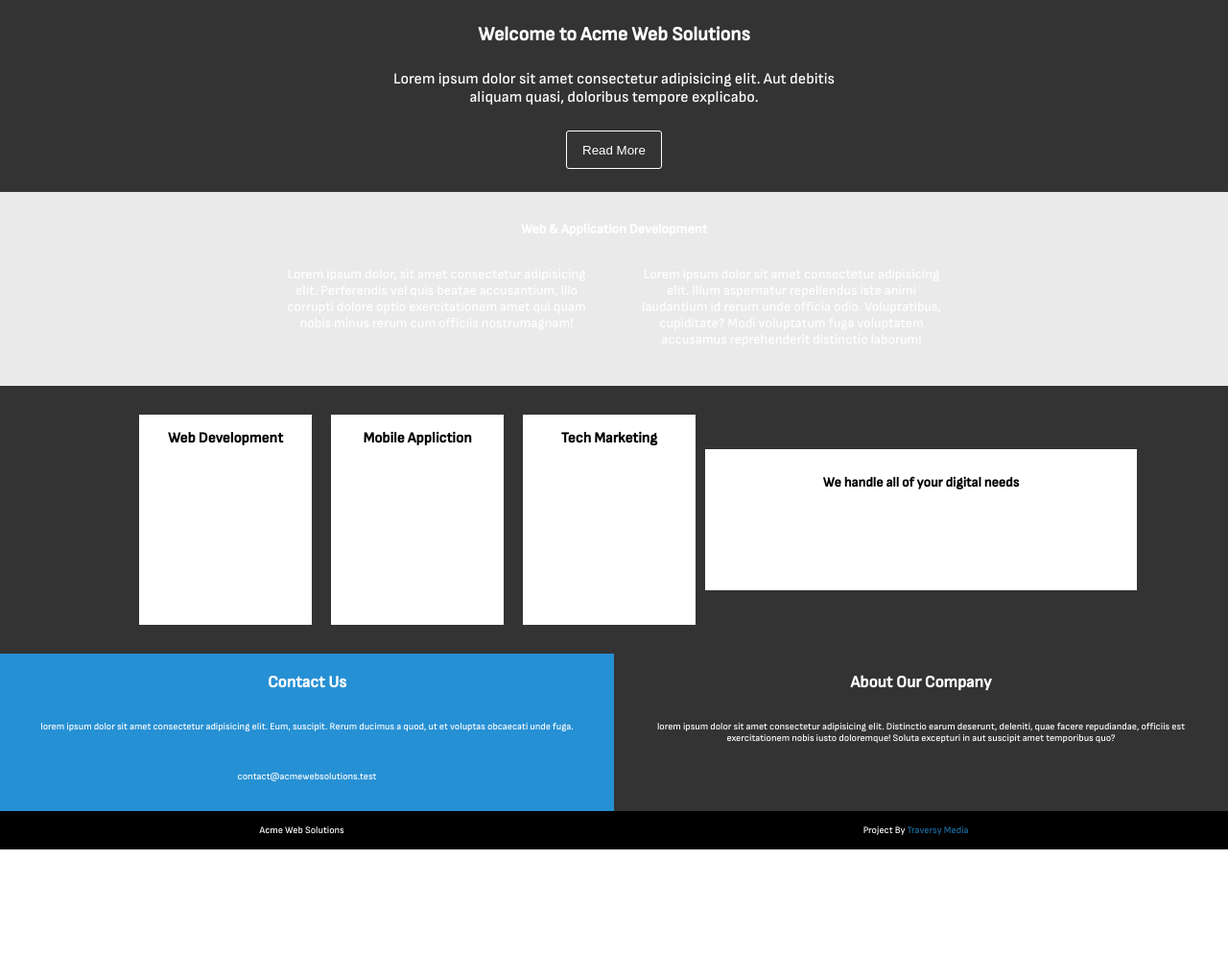
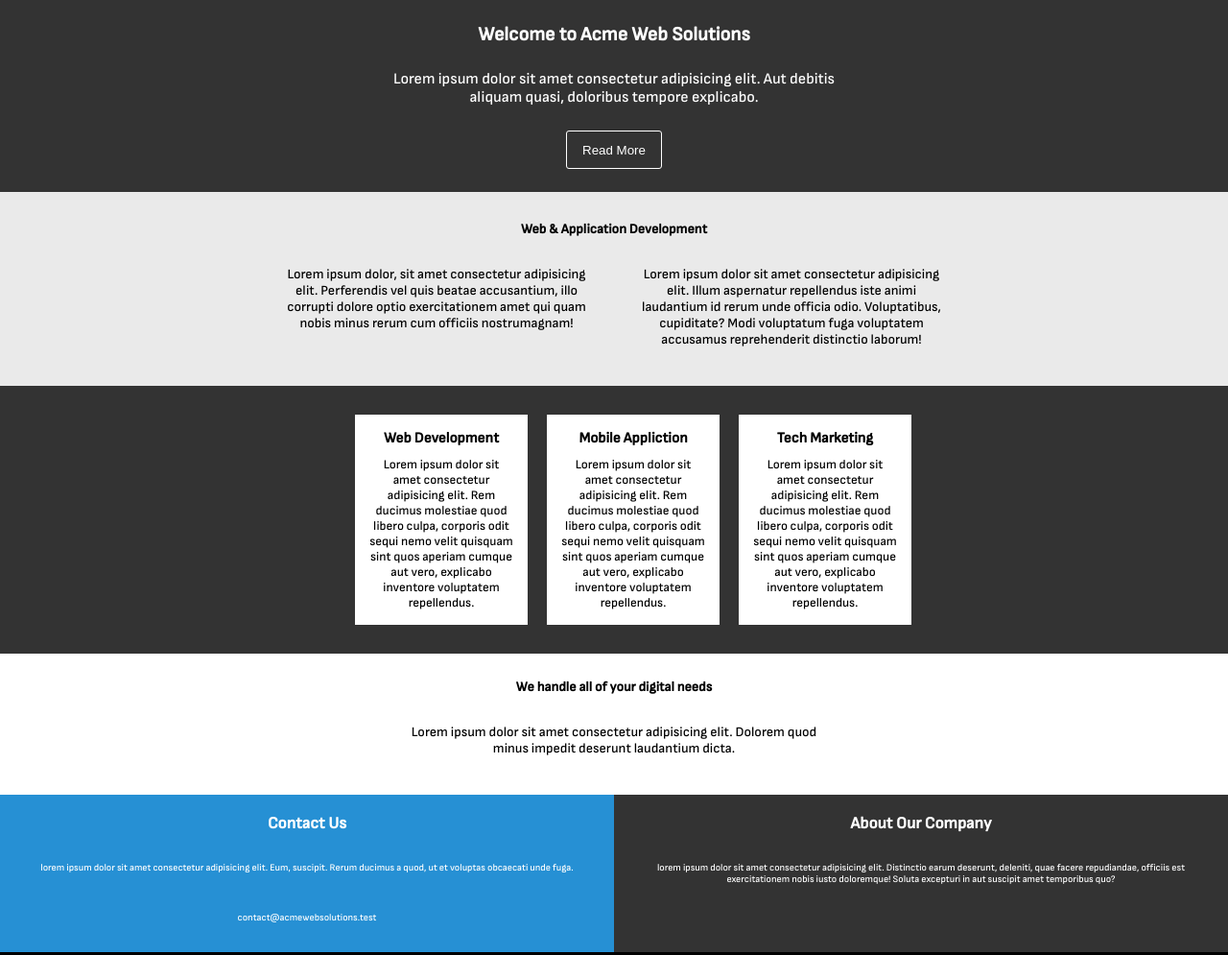
Before and after one commit to ehsanm-77/Group-Work2, a plain HTML site: page index.html in a window 1280 px wide. Shown: the top 995 px of the page at 96% size. Before the commit the page ends 885 px from the top, so only its background shows below. Drawn offline with Linux system fonts and the light colour scheme.

Commit message:
final project

```diff
--- a/index.html
+++ b/index.html
@@ -6,6 +6,7 @@
     <meta http-equiv="X-UA-Compatible" content="IE=edge" />
     <meta name="viewport" content="width=device-width, initial-scale=1.0" />
     <link rel="stylesheet" href="style.css" />
+    <title>Document</title>
 </head>
 
 <body>
@@ -23,17 +24,17 @@
         <main class="main">
             <div class="first-div">
                 <div class="first-div-top">
-                    <p>Web & Application Development</p>
+                    <p class="color-black">Web & Application Development</p>
                 </div>
                 <div class="first-div-buttom">
                     <div class="first-paragraph">
-                        <p>Lorem ipsum dolor, sit amet consectetur adipisicing elit. Perferendis vel quis beatae
+                        <p class="color-black">Lorem ipsum dolor, sit amet consectetur adipisicing elit. Perferendis vel quis beatae
                             accusantium, illo corrupti dolore optio exercitationem amet qui quam nobis minus rerum
                             cum
                             officiis nostrumagnam!</p>
                     </div>
                     <div class="first-paragraph">
-                        <p>Lorem ipsum dolor sit amet consectetur adipisicing elit. Illum aspernatur repellendus
+                        <p class="color-black">Lorem ipsum dolor sit amet consectetur adipisicing elit. Illum aspernatur repellendus
                             iste
                             animi laudantium id rerum unde officia odio. Voluptatibus, cupiditate? Modi voluptatum
                             fuga
@@ -41,10 +42,11 @@
                     </div>
                 </div>
             </div>
-            <div>        <div class="Aydin-main">
+            <div>
+                <div class="Aydin-main">
                     <div class="same-set">
                         <h3>Web Development</h3>
-                  <p>
+                        <p class="color-black">
                             Lorem ipsum dolor sit amet consectetur adipisicing elit. Rem
                             ducimus molestiae quod libero culpa, corporis odit sequi nemo
                             velit quisquam sint quos aperiam cumque aut vero, explicabo
@@ -53,7 +55,7 @@
                     </div>
                     <div class="same-set">
                         <h3>Mobile Appliction</h3>
-                  <p>
+                        <p class="color-black">
                             Lorem ipsum dolor sit amet consectetur adipisicing elit. Rem
                             ducimus molestiae quod libero culpa, corporis odit sequi nemo
                             velit quisquam sint quos aperiam cumque aut vero, explicabo
@@ -62,32 +64,37 @@
                     </div>
                     <div class="same-set">
                         <h3>Tech Marketing</h3>
-                  <p>
+                        <p class="color-black">
                             Lorem ipsum dolor sit amet consectetur adipisicing elit. Rem
                             ducimus molestiae quod libero culpa, corporis odit sequi nemo
                             velit quisquam sint quos aperiam cumque aut vero, explicabo
                             inventore voluptatem repellendus.
                         </p>
                     </div>
-            <div>                <div class="third-div">
-                <div class="third-div-top">
+                </div>
+                <div class="third-div">
+                    <div class="third-div-top color-black">
                         We handle all of your digital needs
                     </div>
                     <div class="third-buttom">
-                    <p>Lorem ipsum dolor sit amet consectetur adipisicing elit. Dolorem quod minus impedit deserunt laudantium dicta.</p>
+                        <p class="color-black">Lorem ipsum dolor sit amet consectetur adipisicing elit. Dolorem quod minus impedit
+                            deserunt laudantium dicta.</p>
+                    </div>
                 </div>
         </main>
         <footer>
             <div class="footer-body">
                 <div class="item-left">
                     <div class="contact-us">Contact Us</div>
-                    <p> lorem ipsum dolor sit amet consectetur adipisicing elit. Eum, suscipit. Rerum ducimus a quod, ut et
+                    <p> lorem ipsum dolor sit amet consectetur adipisicing elit. Eum, suscipit. Rerum ducimus a quod, ut
+                        et
                         voluptas obcaecati unde fuga.</p>
                     <p>contact@acmewebsolutions.test</p>
                 </div>
                 <div class="item-right">
                     <div class="about-us">About Our Company</div>
-                    <p>lorem ipsum dolor sit amet consectetur adipisicing elit. Distinctio earum deserunt, deleniti, quae
+                    <p>lorem ipsum dolor sit amet consectetur adipisicing elit. Distinctio earum deserunt, deleniti,
+                        quae
                         facere repudiandae, officiis est exercitationem nobis iusto doloremque!
                         Soluta excepturi in aut suscipit amet temporibus quo?
                     </p>
--- a/secondCss.css
+++ b/secondCss.css
@@ -24,3 +24,6 @@
 p {
   margin: 1rem;
 }
+.color-black{
+  color: black;
+}
```
Lines whose indentation alone changed are shown as unchanged.
